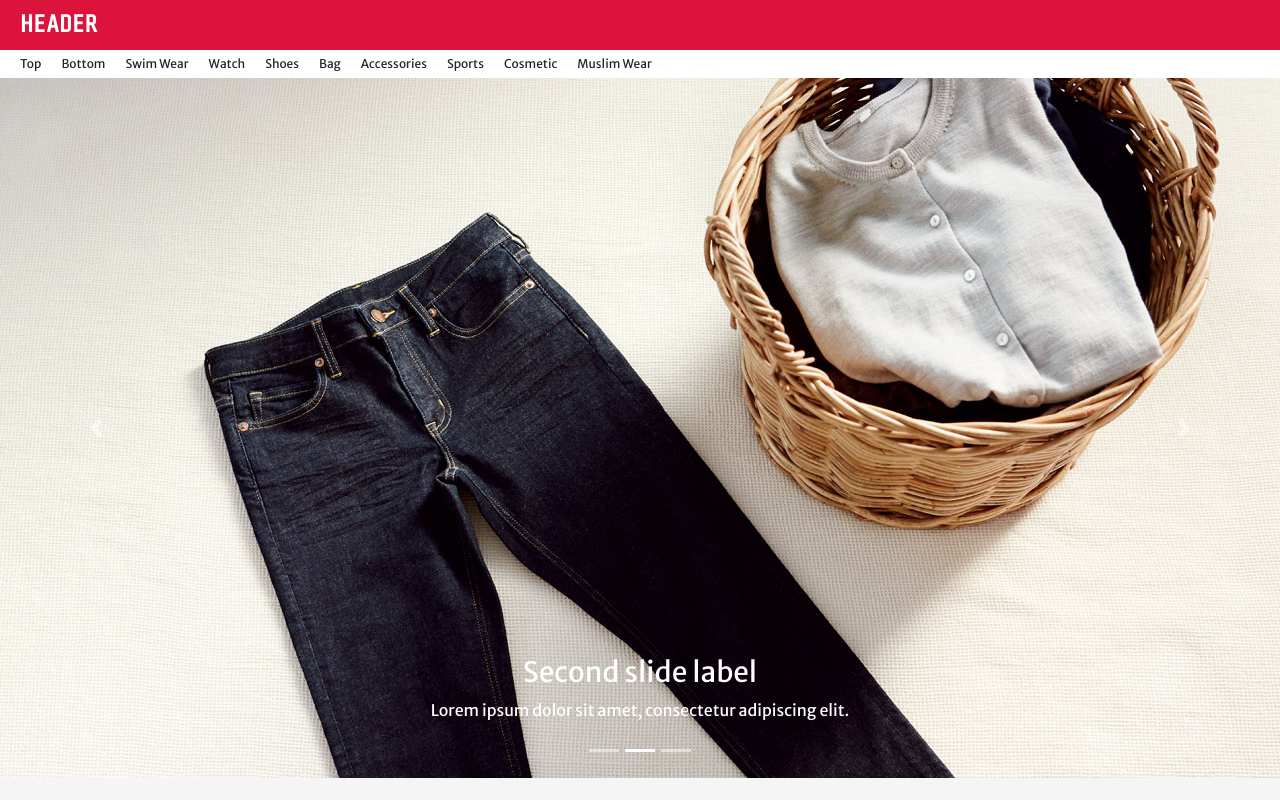
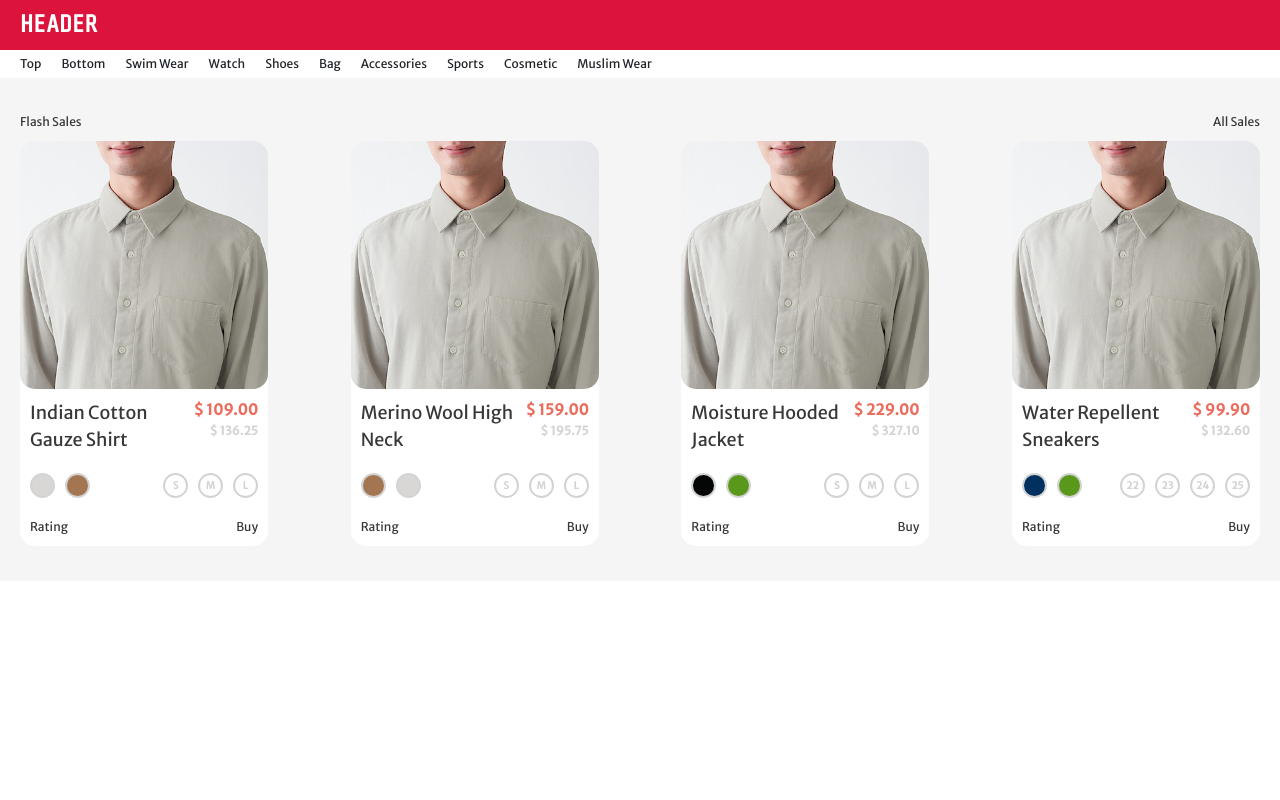
Before and after one commit to JimmyKho/ecommerce-site-ui, a Next.js app: page / in a window 1280 px wide. Shown: the top 800 px of the page. Built offline with nearby package versions, Linux system fonts and the light colour scheme.

Commit message:
Added CardPrice

```diff
--- a/components/Layout/Layout.module.scss
+++ b/components/Layout/Layout.module.scss
@@ -9,13 +9,8 @@
   width: 100%;
 
   .Content {
-    flex: 1;
-    display: flex;
-    flex-direction: column;
     justify-content: flex-start;
     align-items: center;
-
-    width: 100%;
 
     background: $background-light;
     color: $black;
--- /dev/null
+++ b/components/product/CardPrice.js
@@ -0,0 +1,18 @@
+import styles from "./CardPrice.module.scss"
+
+const CardPrice = (props) => {
+  const { price, oriPrice } = props
+
+  return (
+    <div className={styles.CardPrice}>
+      <div className={styles.CardPrice_Price}>{getPrice(price)}</div>
+      <div className={styles.CardPrice_OriPrice}>{getPrice(oriPrice)}</div>
+    </div>
+  )
+}
+
+const getPrice = (value) => {
+  return `$ ${value.toFixed(2)}`
+}
+
+export default CardPrice
--- /dev/null
+++ b/components/product/CardPrice.module.scss
@@ -0,0 +1,22 @@
+@import "../../theme/theme";
+
+.CardPrice {
+  display: flex;
+  flex-direction: column;
+  justify-content: flex-start;
+  align-items: flex-end;
+
+  white-space: nowrap;
+
+  &_Price {
+    font-size: 15px;
+    font-weight: bold;
+    color: $secondary;
+  }
+
+  &_OriPrice {
+    font-size: 12px;
+    font-weight: bold;
+    color: $disable;
+  }
+}
--- a/components/product/ProductCard.js
+++ b/components/product/ProductCard.js
@@ -1,21 +1,28 @@
+import CardPrice from "./CardPrice"
 import ColorOptions from "./ColorOptions"
 import SizeOptions from "./SizeOptions"
 
 import styles from "./ProductCard.module.scss"
 
-const ProductCard = () => (
+const ProductCard = (props) => {
+  const { name = "", price = 0, oriPrice = 0, attr = {} } = props.data ?? {}
+  const { colors = [], sizes = [] } = attr
+
+  return (
     <div className={styles.ProductCard}>
       <div className={styles.ProductCard_ImageCont}>
         <img className={styles.ProductCard_Image} src="/prod1_grey3.jpg" />
       </div>
       <div className={styles.ProductCard_Content}>
         <div className={styles.ProductCard_Heading}>
-        <div className={styles.ProductCard_Heading_Title}>White Traditional Long Dress</div>
-        <div className={styles.ProductCard_Heading_Price}>$3.99</div>
+          <div className={styles.ProductCard_Heading_Title}>{name}</div>
+          <div className={styles.ProductCard_Heading_Price}>
+            <CardPrice price={price} oriPrice={oriPrice} />
+          </div>
         </div>
         <div className={styles.ProductCard_Option}>
-        <ColorOptions options={COLORS} />
-        <SizeOptions options={SIZES} />
+          <ColorOptions options={colors} />
+          <SizeOptions options={sizes} />
         </div>
         <div className={styles.ProductCard_Footer}>
           <div>Rating</div>
@@ -24,6 +31,7 @@ const ProductCard = () => (
       </div>
     </div>
   )
+}
 
 export default ProductCard
 
--- a/components/product/RowProduct.js
+++ b/components/product/RowProduct.js
@@ -9,7 +9,7 @@ const RowProduct = (props) => {
     <div className={styles.RowProduct}>
       {list.map((item) => (
         <div className={styles.RowProduct_Item}>
-          <ProductCard />
+          <ProductCard data={item} />
         </div>
       ))}
     </div>
--- a/pages/index.js
+++ b/pages/index.js
@@ -6,7 +6,7 @@ import RowProduct from "../components/Product/RowProduct"
 export default function Home() {
   return (
     <Layout>
-      <PageCarousel />
+      {/* <PageCarousel /> */}
       <HomeContentLayout title={<div>Flash Sales</div>} more={<div>All Sales</div>}>
         <RowProduct list={PRODUCTS} />
       </HomeContentLayout>
@@ -16,7 +16,7 @@ export default function Home() {
 
 const PRODUCTS = [
   {
-    name: "Indian Cotton Double Gauze Shirt",
+    name: "Indian Cotton Gauze Shirt",
     code: "4550344324004",
     price: 109,
     discAmount: 20,
@@ -25,7 +25,7 @@ const PRODUCTS = [
       colors: [
         {
           name: "Grey",
-          code: "#fdfdfd",
+          code: "#d8d7d5",
         },
         {
           name: "Brown",
@@ -46,7 +46,7 @@ const PRODUCTS = [
     },
   },
   {
-    name: "Merino Wool Washable High Neck",
+    name: "Merino Wool High Neck",
     code: "4550344168301",
     price: 159,
     discAmount: 20,
@@ -55,11 +55,11 @@ const PRODUCTS = [
       colors: [
         {
           name: "Brown",
-          code: "#fdfdfd",
+          code: "#a47551",
         },
         {
           name: "Grey",
-          code: "#a47551",
+          code: "#d8d7d5",
         },
       ],
       sizes: [
@@ -76,7 +76,7 @@ const PRODUCTS = [
     },
   },
   {
-    name: "Moisture wicking water repellent hooded jacket Sealing taped",
+    name: "Moisture Hooded Jacket",
     code: "4550182976489",
     price: 229,
     discAmount: 30,
@@ -85,11 +85,11 @@ const PRODUCTS = [
       colors: [
         {
           name: "Black",
-          code: "#fdfdfd",
+          code: "#050606",
         },
         {
           name: "Green",
-          code: "#a47551",
+          code: "#59981a",
         },
       ],
       sizes: [
@@ -106,7 +106,7 @@ const PRODUCTS = [
     },
   },
   {
-    name: "WALK-SUPPORT WATER REPELLENT SNEAKERS",
+    name: "Water Repellent Sneakers",
     code: "4550182295511",
     price: 99.9,
     discAmount: 25,
@@ -115,11 +115,11 @@ const PRODUCTS = [
       colors: [
         {
           name: "Navy",
-          code: "#fdfdfd",
+          code: "#003060",
         },
         {
           name: "Green",
-          code: "#a47551",
+          code: "#59981a",
         },
       ],
       sizes: [
```
Lines whose indentation alone changed are shown as unchanged.
